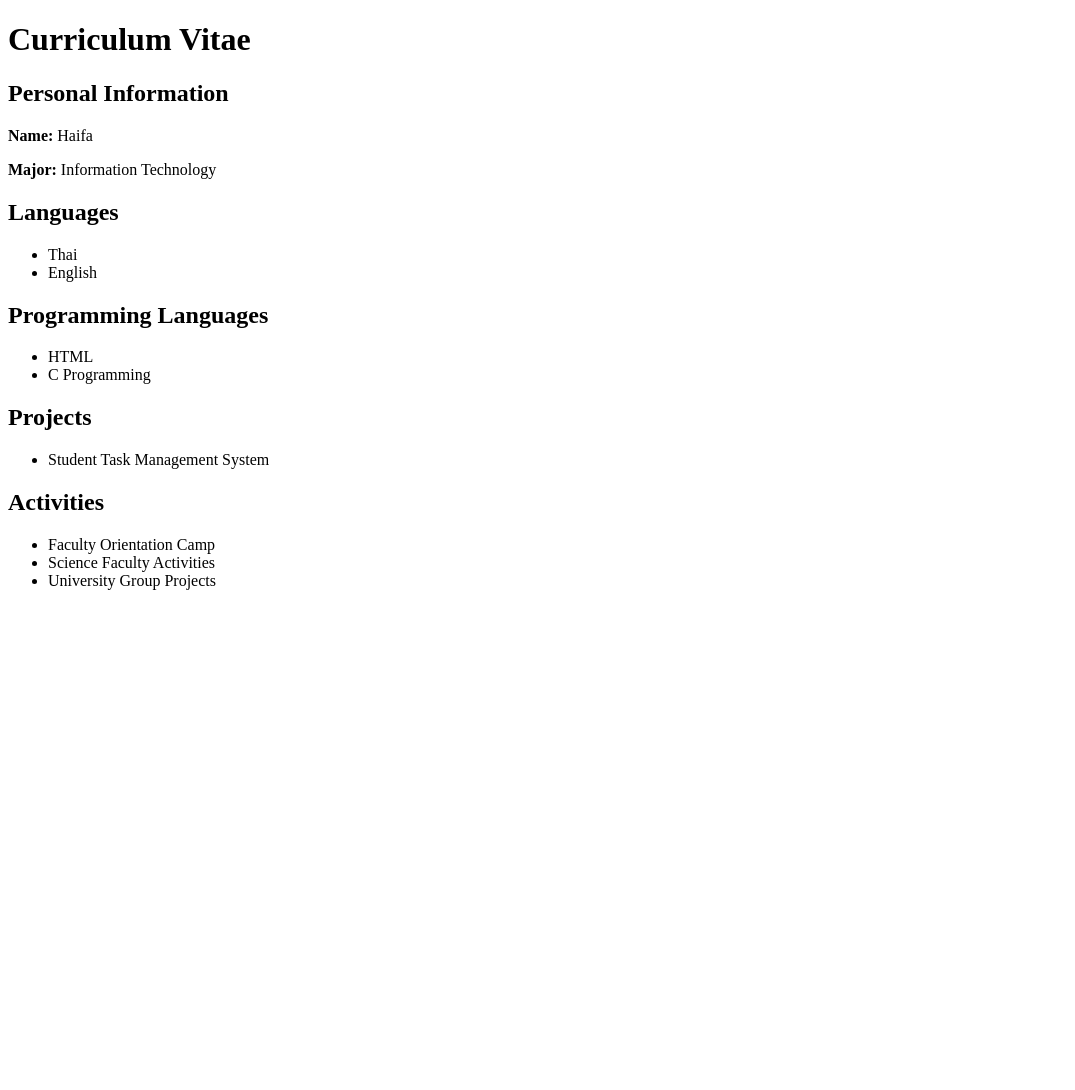
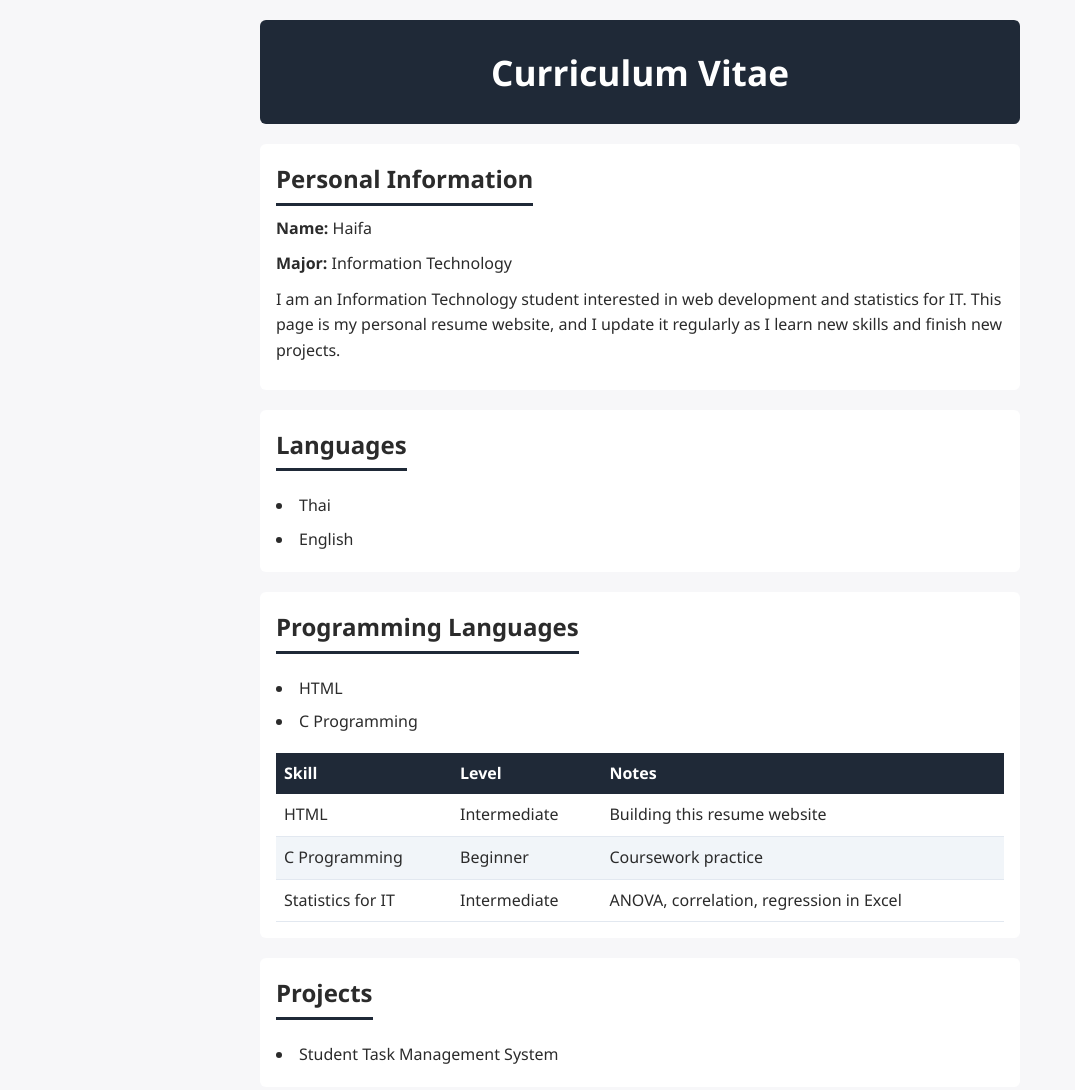
Before and after one commit to HaifaP/cv.haifa, a plain HTML site: page index.html in a window 1280 px wide. Shown: the top 1090 px of the page, without its empty margins (0-1075 px from the left). Before the commit the page ends 800 px from the top, so only its background shows below. Drawn offline with Linux system fonts and the light colour scheme.

Commit message:
Add files via upload

```diff
--- a/index.html
+++ b/index.html
@@ -7,46 +7,126 @@
 	<meta name="keywords" content="CV, Haifa,Panae, Resume, Portfolio">
 	<meta name="author" content="Haifa Panae">
 	<meta name="viewport" content="width=device-width,initial-scale=1.0">
+	<link rel="stylesheet" href="style.css"><!-- Link to the external CSS file -->
 </head>
 <body><!-- This is the body section of the HTML document -->
 
 <!-- This is the main heading of the CV -->
-<h1>Curriculum Vitae</h1>
-
+<h1 class="main-heading">Curriculum Vitae</h1>
 
 <!-- This is the personal information section of the CV -->
-
- <h2>Personal Information</h2>
-<p><strong>Name:</strong> Haifa</p>
-<p><strong>Major:</strong> Information Technology</p>
+<section class="personal-section">
+	<h2 class="section-heading">Personal Information</h2>
+	<p class="info-paragraph"><strong>Name:</strong> Haifa</p>
+	<p class="info-paragraph"><strong>Major:</strong> Information Technology</p>
+	<p class="info-paragraph">
+		I am an Information Technology student interested in web development and
+		statistics for IT. This page is my personal resume website, and I update
+		it regularly as I learn new skills and finish new projects.
+	</p>
+</section>
 
 <!-- This is the education section of the CV -->
-<h2>Languages</h2>
-<ul>
-<li>Thai</li>
-<li>English</li>
-</ul>
+<section class="languages-section">
+	<h2 class="section-heading">Languages</h2>
+	<ul class="languages-list">
+		<li class="list-item">Thai</li>
+		<li class="list-item">English</li>
+	</ul>
+</section>
 
 <!-- This is the programming languages section of the CV -->
-<h2>Programming Languages</h2>
-<ul>
-<li>HTML</li>
-<li>C Programming</li>
-</ul>
+<section class="skills-section">
+	<h2 class="section-heading">Programming Languages</h2>
+	<ul class="skills-list">
+		<li class="list-item">HTML</li>
+		<li class="list-item">C Programming</li>
+	</ul>
+
+	<!-- Skills table -->
+	<table class="skills-table">
+		<thead class="table-head">
+			<tr class="table-row">
+				<th class="table-header">Skill</th>
+				<th class="table-header">Level</th>
+				<th class="table-header">Notes</th>
+			</tr>
+		</thead>
+		<tbody class="table-body">
+			<tr class="table-row">
+				<td class="table-cell">HTML</td>
+				<td class="table-cell">Intermediate</td>
+				<td class="table-cell">Building this resume website</td>
+			</tr>
+			<tr class="table-row">
+				<td class="table-cell">C Programming</td>
+				<td class="table-cell">Beginner</td>
+				<td class="table-cell">Coursework practice</td>
+			</tr>
+			<tr class="table-row">
+				<td class="table-cell">Statistics for IT</td>
+				<td class="table-cell">Intermediate</td>
+				<td class="table-cell">ANOVA, correlation, regression in Excel</td>
+			</tr>
+		</tbody>
+	</table>
+</section>
 
 <!-- This is the projects section of the CV -->
-<h2>Projects</h2>
-<ul>
-<li>Student Task Management System</li>
-</ul>
+<section class="projects-section">
+	<h2 class="section-heading">Projects</h2>
+	<ul class="projects-list">
+		<li class="list-item">Student Task Management System</li>
+	</ul>
+</section>
 
 <!-- This is the activities section of the CV -->
-<h2>Activities</h2>
-<ul>
-<li>Faculty Orientation Camp</li>
-<li>Science Faculty Activities</li>
-<li>University Group Projects</li>
-</ul>
+<section class="activities-section">
+	<h2 class="section-heading">Activities</h2>
+	<ul class="activities-list">
+		<li class="list-item">Faculty Orientation Camp</li>
+		<li class="list-item">Science Faculty Activities</li>
+		<li class="list-item">University Group Projects</li>
+	</ul>
+</section>
+
+<!-- Media section: video and audio -->
+<section class="media-section">
+	<h2 class="section-heading">Media</h2>
+
+	<h3 class="media-subheading">Introduction Video</h3>
+	<video class="intro-video" controls width="480">
+		<source src="media/intro.mp4" type="video/mp4">
+		Your browser does not support the video tag.
+	</video>
+
+	<h3 class="media-subheading">Audio Sample</h3>
+	<audio class="audio-sample" controls>
+		<source src="media/sample.mp3" type="audio/mpeg">
+		Your browser does not support the audio element.
+	</audio>
+</section>
+
+<!-- Contact form -->
+<section class="contact-section">
+	<h2 class="section-heading">Contact Me</h2>
+	<form class="contact-form" action="#" method="post">
+		<label class="form-label" for="name">Name:</label>
+		<input class="form-input" type="text" id="name" name="name" required>
+
+		<label class="form-label" for="email">Email:</label>
+		<input class="form-input" type="email" id="email" name="email" required>
+
+		<label class="form-label" for="message">Message:</label>
+		<textarea class="form-textarea" id="message" name="message" rows="5" required></textarea>
+
+		<button class="form-submit" type="submit">Send Message</button>
+	</form>
+</section>
+
+<footer class="site-footer">
+	<p class="footer-text">&copy; 2026 Haifa Panae. All rights reserved.</p>
+</footer>
 
 </body><!-- This is the end of the body section of the HTML document -->
 </html><!-- This is the end of the HTML document -->
--- /dev/null
+++ b/style.css
@@ -0,0 +1,195 @@
+/* ==========================================================
+   GLOBAL
+   ========================================================== */
+* {
+  box-sizing: border-box;
+  margin: 0;
+  padding: 0;
+}
+
+body {
+  font-family: 'Segoe UI', Arial, sans-serif;
+  line-height: 1.6;
+  color: #2b2b2b;
+  background-color: #f7f7f9;
+  max-width: 800px;
+  margin: 0 auto;
+  padding: 20px;
+}
+
+/* ==========================================================
+   MAIN HEADING
+   ========================================================== */
+.main-heading {
+  font-size: 2.2rem;
+  text-align: center;
+  background-color: #1f2937;
+  color: #ffffff;
+  padding: 24px;
+  border-radius: 6px;
+  margin-bottom: 20px;
+}
+
+/* ==========================================================
+   SECTION HEADINGS
+   ========================================================== */
+.section-heading {
+  font-size: 1.5rem;
+  margin-bottom: 10px;
+  border-bottom: 3px solid #1f2937;
+  display: inline-block;
+  padding-bottom: 4px;
+}
+
+/* ==========================================================
+   PERSONAL INFO SECTION
+   ========================================================== */
+.personal-section {
+  background-color: #ffffff;
+  padding: 16px;
+  border-radius: 6px;
+  margin-bottom: 20px;
+}
+
+.info-paragraph {
+  margin-bottom: 10px;
+}
+
+/* ==========================================================
+   LIST SECTIONS (languages, skills, projects, activities)
+   ========================================================== */
+.languages-section,
+.skills-section,
+.projects-section,
+.activities-section {
+  background-color: #ffffff;
+  padding: 16px;
+  border-radius: 6px;
+  margin-bottom: 20px;
+}
+
+.languages-list,
+.skills-list,
+.projects-list,
+.activities-list {
+  list-style-position: inside;
+  margin-top: 8px;
+}
+
+.list-item {
+  padding: 4px 0;
+}
+
+/* ==========================================================
+   SKILLS TABLE
+   ========================================================== */
+.skills-table {
+  width: 100%;
+  border-collapse: collapse;
+  margin-top: 14px;
+}
+
+.table-head {
+  background-color: #1f2937;
+  color: #ffffff;
+}
+
+.table-header {
+  text-align: left;
+  padding: 8px;
+}
+
+.table-row:nth-child(even) {
+  background-color: #f1f5f9;
+}
+
+.table-cell {
+  padding: 8px;
+  border-bottom: 1px solid #e2e8f0;
+}
+
+/* ==========================================================
+   MEDIA SECTION
+   ========================================================== */
+.media-section {
+  background-color: #ffffff;
+  padding: 16px;
+  border-radius: 6px;
+  margin-bottom: 20px;
+}
+
+.media-subheading {
+  margin-top: 14px;
+  margin-bottom: 6px;
+  font-size: 1.1rem;
+}
+
+.intro-video {
+  width: 100%;
+  max-width: 480px;
+  border-radius: 6px;
+}
+
+.audio-sample {
+  width: 100%;
+  max-width: 480px;
+}
+
+/* ==========================================================
+   CONTACT FORM
+   ========================================================== */
+.contact-section {
+  background-color: #ffffff;
+  padding: 16px;
+  border-radius: 6px;
+  margin-bottom: 20px;
+}
+
+.contact-form {
+  display: flex;
+  flex-direction: column;
+  gap: 6px;
+}
+
+.form-label {
+  font-weight: 600;
+  margin-top: 10px;
+}
+
+.form-input,
+.form-textarea {
+  padding: 8px;
+  border: 1px solid #cbd5e1;
+  border-radius: 4px;
+  font-size: 1rem;
+}
+
+.form-submit {
+  margin-top: 14px;
+  padding: 10px;
+  background-color: #1f2937;
+  color: #ffffff;
+  border: none;
+  border-radius: 4px;
+  font-size: 1rem;
+  cursor: pointer;
+}
+
+.form-submit:hover {
+  background-color: #374151;
+}
+
+/* ==========================================================
+   FOOTER
+   ========================================================== */
+.site-footer {
+  text-align: center;
+  padding: 16px;
+  background-color: #1f2937;
+  color: #cbd5e1;
+  border-radius: 6px;
+}
+
+.footer-text {
+  font-size: 0.9rem;
+}
```
